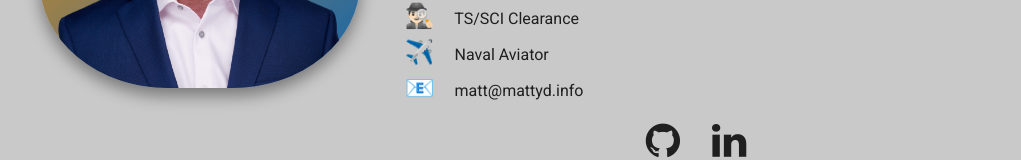
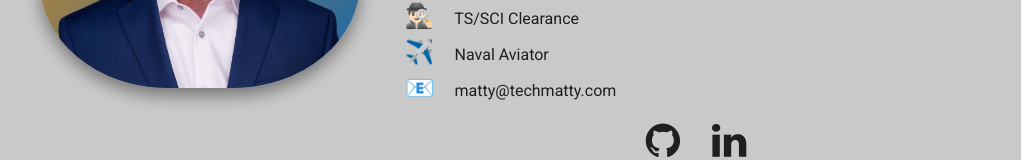
Before and after one commit to TheyCallMeMattyD/personalportfolio, a React (Create React App) app: page / in a window 1280 px wide. Shown: the part 389-549 px from the top of the page, without its empty margins (124-1145 px from the left). Built offline with nearby package versions, Linux system fonts and the light colour scheme; the HTML template or start-up script is replaced by a standard one.

Commit message:
update email address info

```diff
--- a/src/info/Info.js
+++ b/src/info/Info.js
@@ -58,7 +58,7 @@ export const info = {
         },
         {
             emoji: "📧",
-            text: "matt@mattyd.info"
+            text: "matty@techmatty.com"
         }
     ],
     socials: [
```
Also changed, not shown: 1 other file (tests, documents, lock files or other folders).
